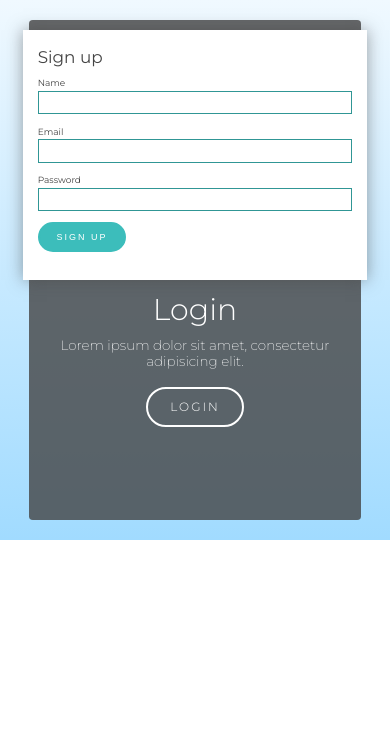
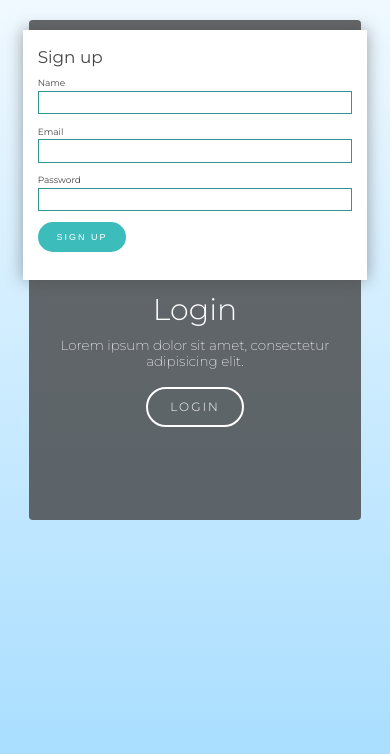
Before and after one commit to url4u/login-signup, a plain HTML site: page index.html in a window 390 px wide. Drawn offline with nearby package versions, Linux system fonts and the light colour scheme.

Commit message:
Mobile background issue resolved

```diff
--- a/styles/styles.css
+++ b/styles/styles.css
@@ -225,10 +225,8 @@ span.has-error, span.error, label.has-error, label.error { background: none repe
 .form-layout.animated .form-field > label { width: 98%; pointer-events: none; position: absolute; -webkit-transform-origin: left top; -o-transform-origin: left top; -moz-transform-origin: left top; -ms-transform-origin: left top; transform-origin: left top; left: 0.625em; top: 0.9375em; -webkit-transition: all 0.15s ease-out 0s; -moz-transition: all 0.15s ease-out 0s; transition: all 0.15s ease-out 0s; z-index: 2; }
 .form-layout.animated .form-field.focused > label { top: 0.3125em; -webkit-transform: scale(0.8); -o-transform: scale(0.8); -moz-transform: scale(0.8); -ms-transform: scale(0.8); transform: scale(0.8); }
 
-.wrapper { /* Old browsers */ background: #f0f9ff; /* FF3.6-15 */ background: -moz-linear-gradient(top, #f0f9ff 0%, #cbebff 47%, #a1dbff 100%); /* Chrome10-25,Safari5.1-6 */ background: -webkit-linear-gradient(top, #f0f9ff 0%, #cbebff 47%, #a1dbff 100%); /* W3C, IE10+, FF16+, Chrome26+, Opera12+, Safari7+ */ background: linear-gradient(to bottom, #f0f9ff 0%, #cbebff 47%, #a1dbff 100%); /* IE6-9 */ filter: progid:DXImageTransform.Microsoft.gradient( startColorstr='#f0f9ff', endColorstr='#a1dbff',GradientType=0 ); height: 100%; width: 100vw; }
-@media (max-width: 767px) { .wrapper { padding: 20px 0; } }
-.wrapper::after { /*Session error message end */ }
-.wrapper::after:after { clear: both; content: ""; display: block; }
+.wrapper { /* Old browsers */ background: #f0f9ff; /* FF3.6-15 */ background: -moz-linear-gradient(top, #f0f9ff 0%, #cbebff 47%, #a1dbff 100%); /* Chrome10-25,Safari5.1-6 */ background: -webkit-linear-gradient(top, #f0f9ff 0%, #cbebff 47%, #a1dbff 100%); /* W3C, IE10+, FF16+, Chrome26+, Opera12+, Safari7+ */ background: linear-gradient(to bottom, #f0f9ff 0%, #cbebff 47%, #a1dbff 100%); /* IE6-9 */ filter: progid:DXImageTransform.Microsoft.gradient( startColorstr='#f0f9ff', endColorstr='#a1dbff',GradientType=0 ); width: 100%; min-height: 100vh; }
+@media (max-width: 767px) { .wrapper { padding: 20px 0; height: 100%; } }
 
 /* wrapping info */
 .ls-wrap { background-color: rgba(68, 68, 68, 0.8); border-radius: 0.3125em; max-width: 1000px; }
```
